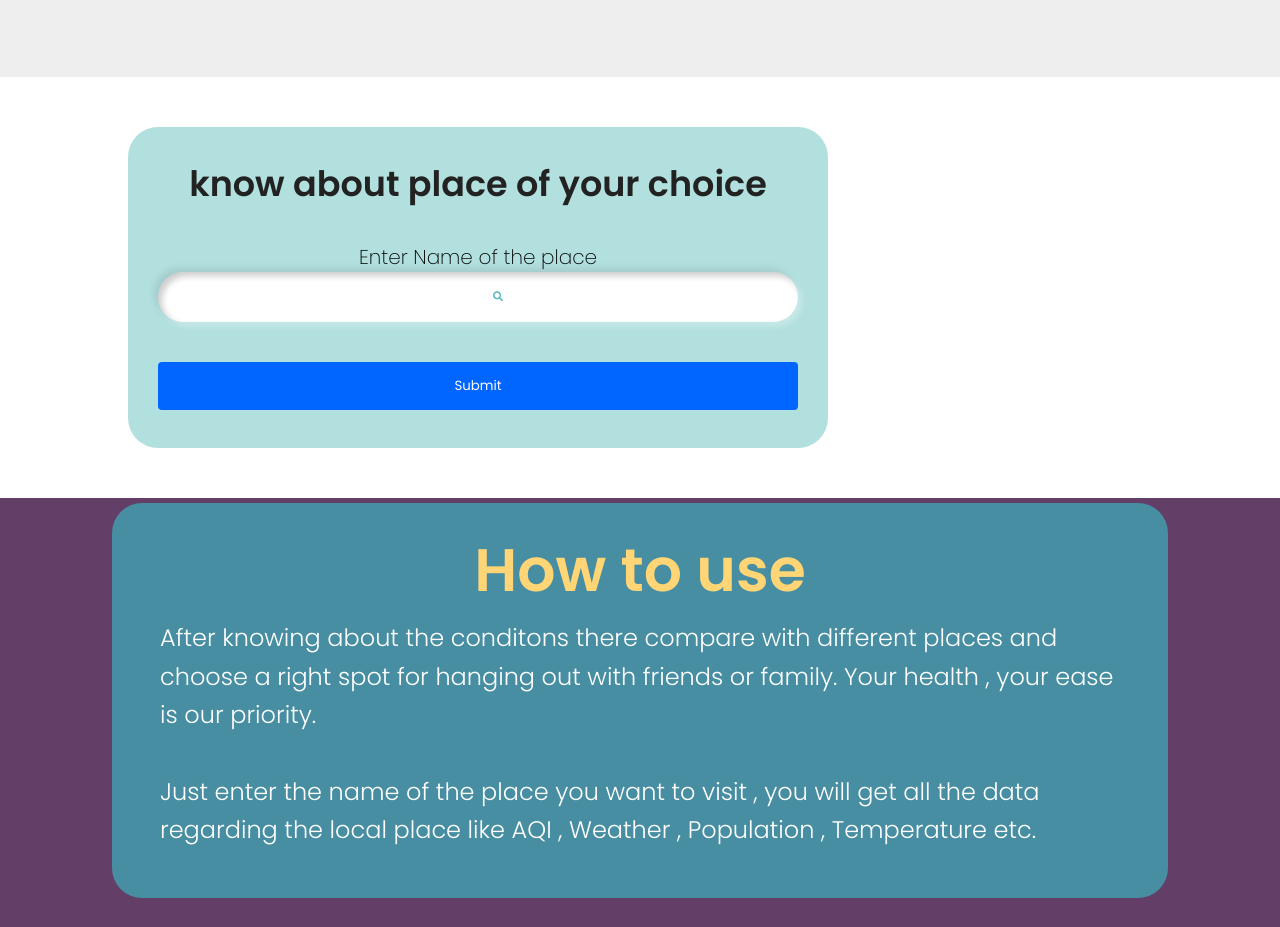
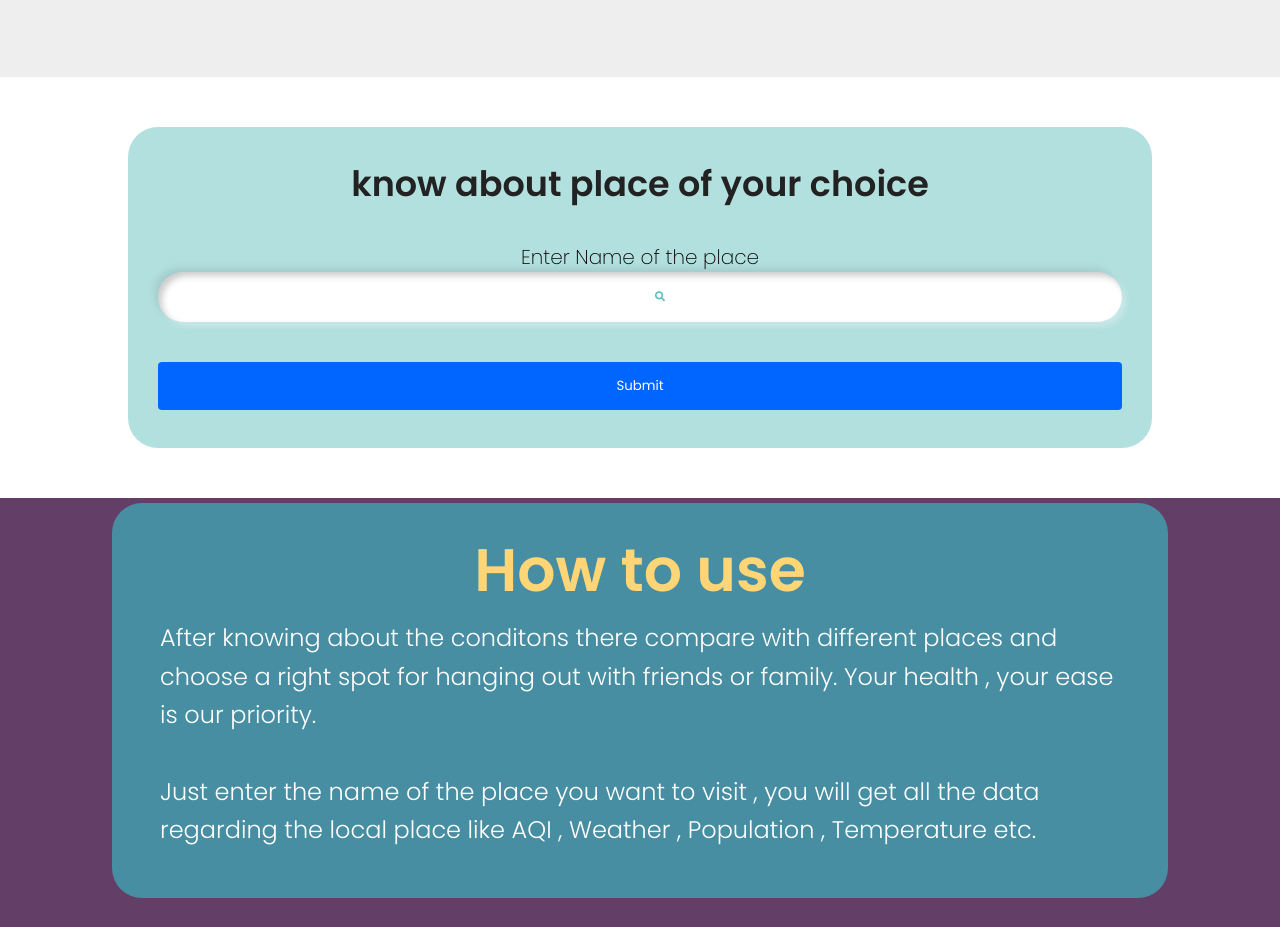
Before and after one commit to yashArrived/Robinhoods-Desfect, a plain HTML site: page home.html in a window 1280 px wide. Shown: the part 1212-2139 px from the top of the page. Drawn offline with nearby package versions, Linux system fonts and the light colour scheme; no server answers.

Commit message:
search bar width fix

```diff
--- a/css/style.css
+++ b/css/style.css
@@ -372,7 +372,7 @@ section{
 }
 
 .home-offer .content{
-   max-width:70rem;
+   /* max-width:70rem; */
    margin:0 auto;
 }
 
```
Also changed, not shown: 1 other file.
